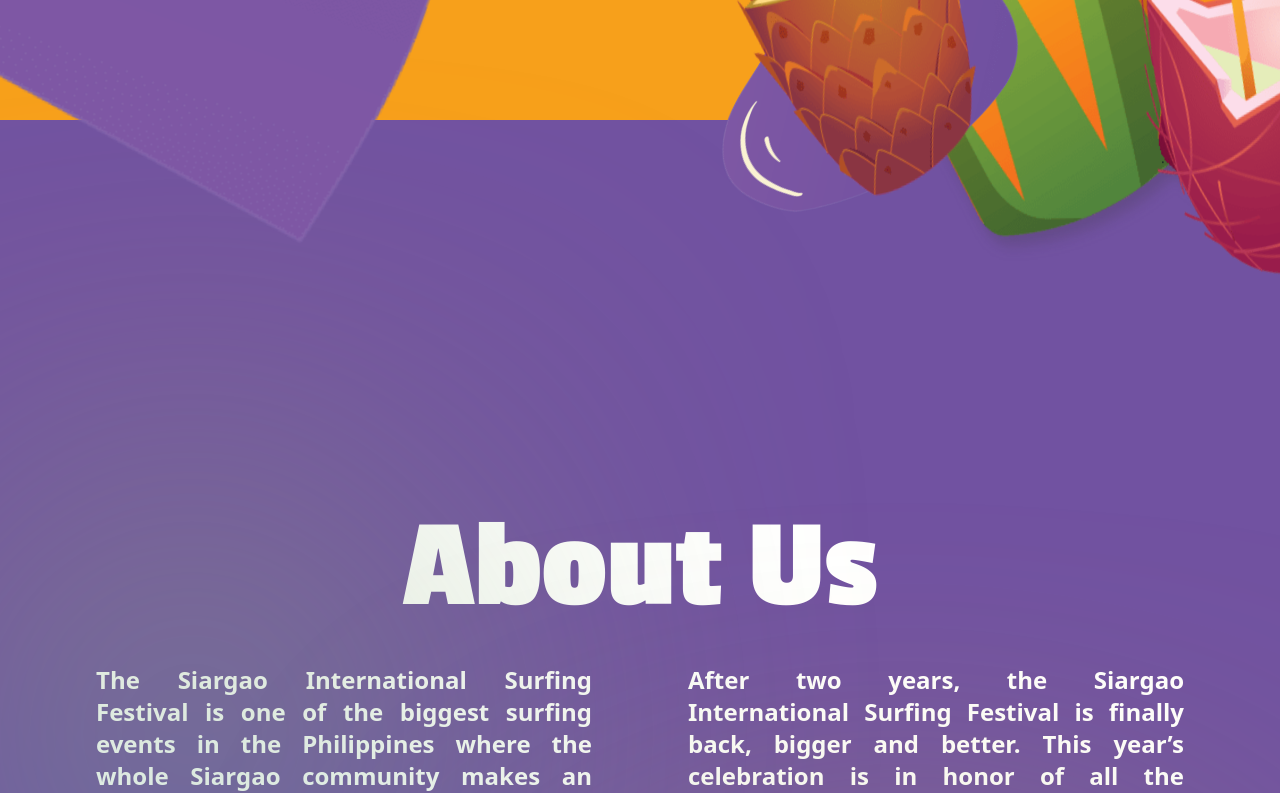
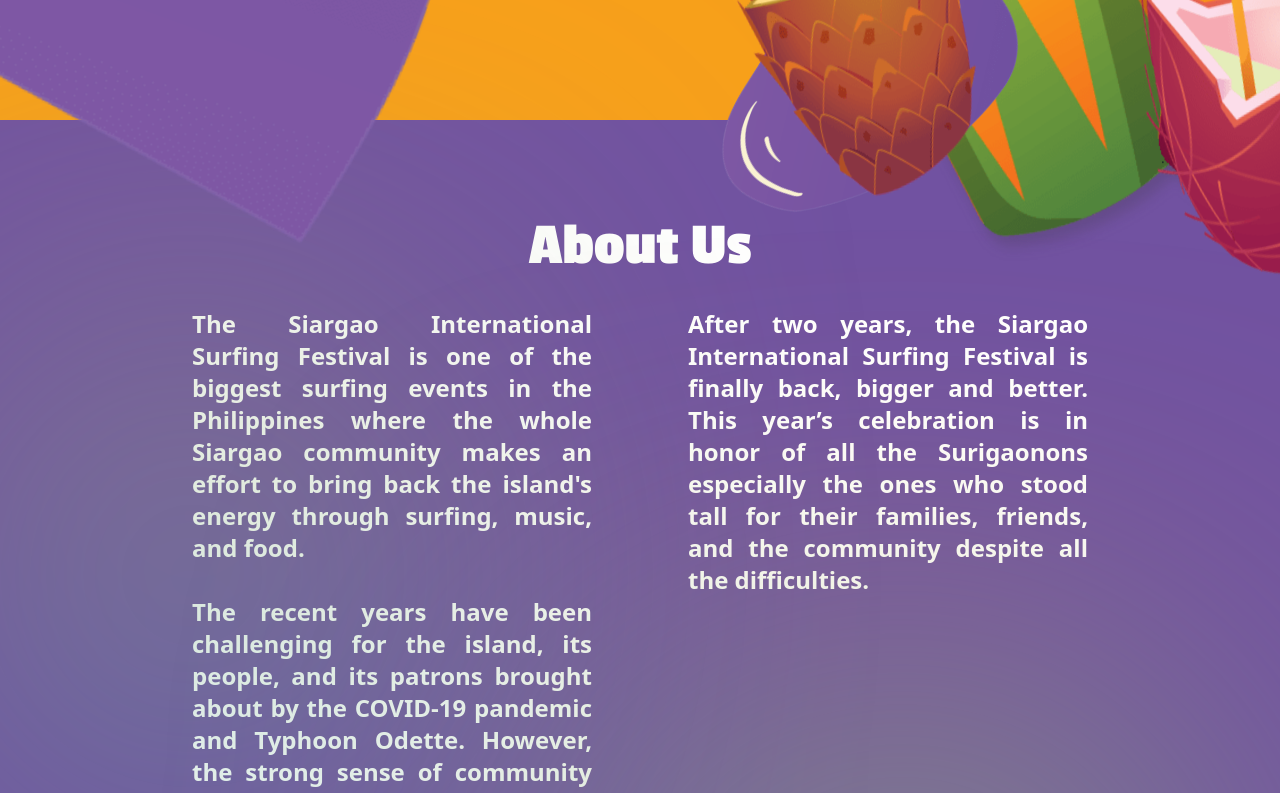
Before and after one commit to M00ose/webpage-siargao_v2, a Next.js app: page / in a window 1280 px wide. Shown: the part 680-1473 px from the top of the page. Built offline with nearby package versions, Linux system fonts and the light colour scheme.

Commit message:
Reduced text sizes

```diff
--- a/sections/About.jsx
+++ b/sections/About.jsx
@@ -2,8 +2,8 @@
 
 const About = () => {
   return (
-    <section className={`pt-96 pb-24 px-24 ${styles.section} bg-brand-purple min-h-screen relative`}>
-      <h2 className='text-center mb-8 text-9xl text-white'>About Us</h2>
+    <section className={`py-24 px-48 ${styles.section} bg-brand-purple min-h-screen relative`}>
+      <h2 className='text-center mb-8 text-6xl text-white'>About Us</h2>
       <div className={`flex flex-row justify-center gap-24 font-sans text-2xl text-white text-justify z-10`}>
         <div className='w-[50%]'>
           <p>The Siargao International Surfing Festival is one of the biggest surfing events in the Philippines where the whole Siargao community makes an effort to bring back the island's energy through surfing, music, and food.</p>
```
